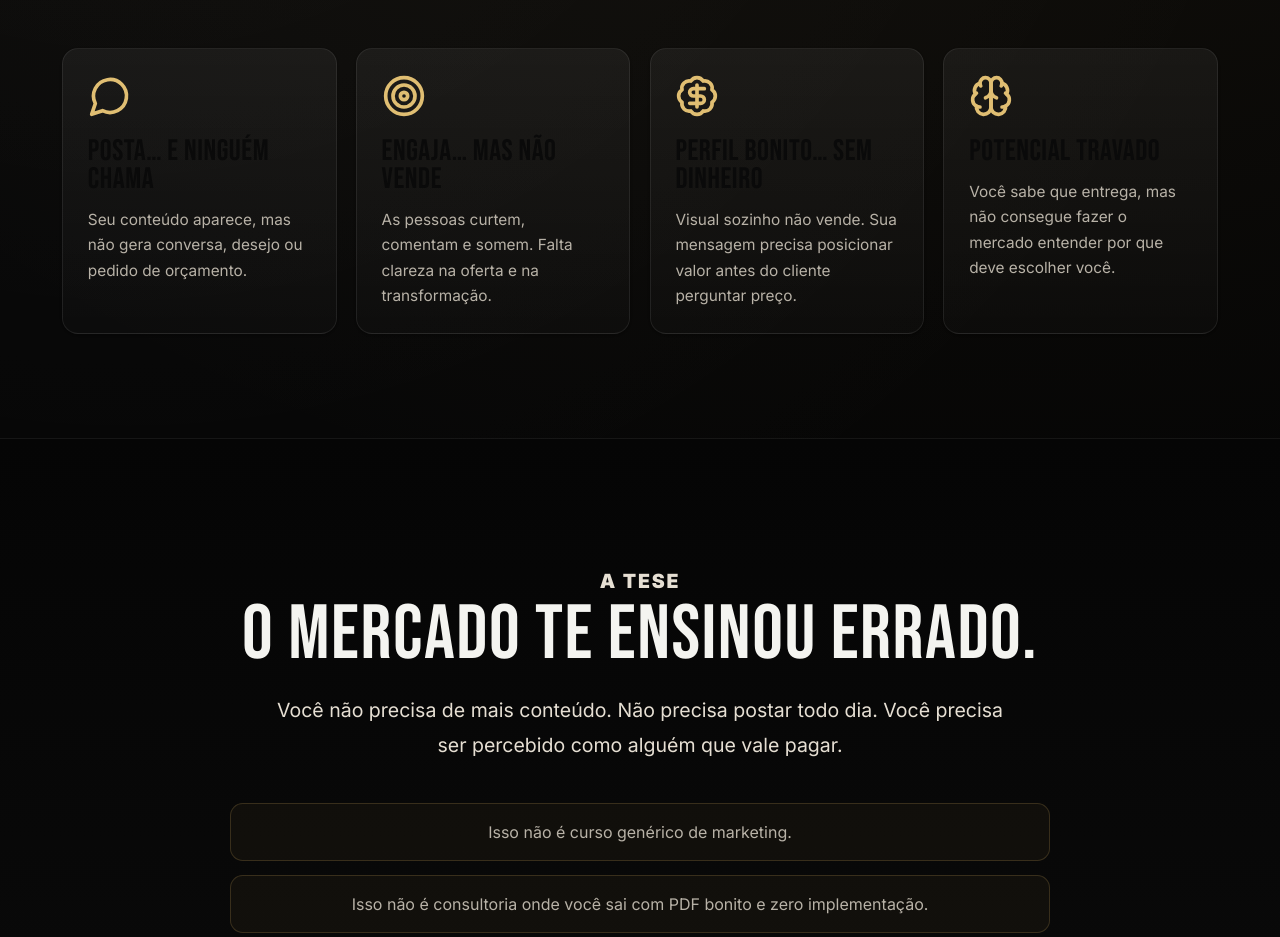
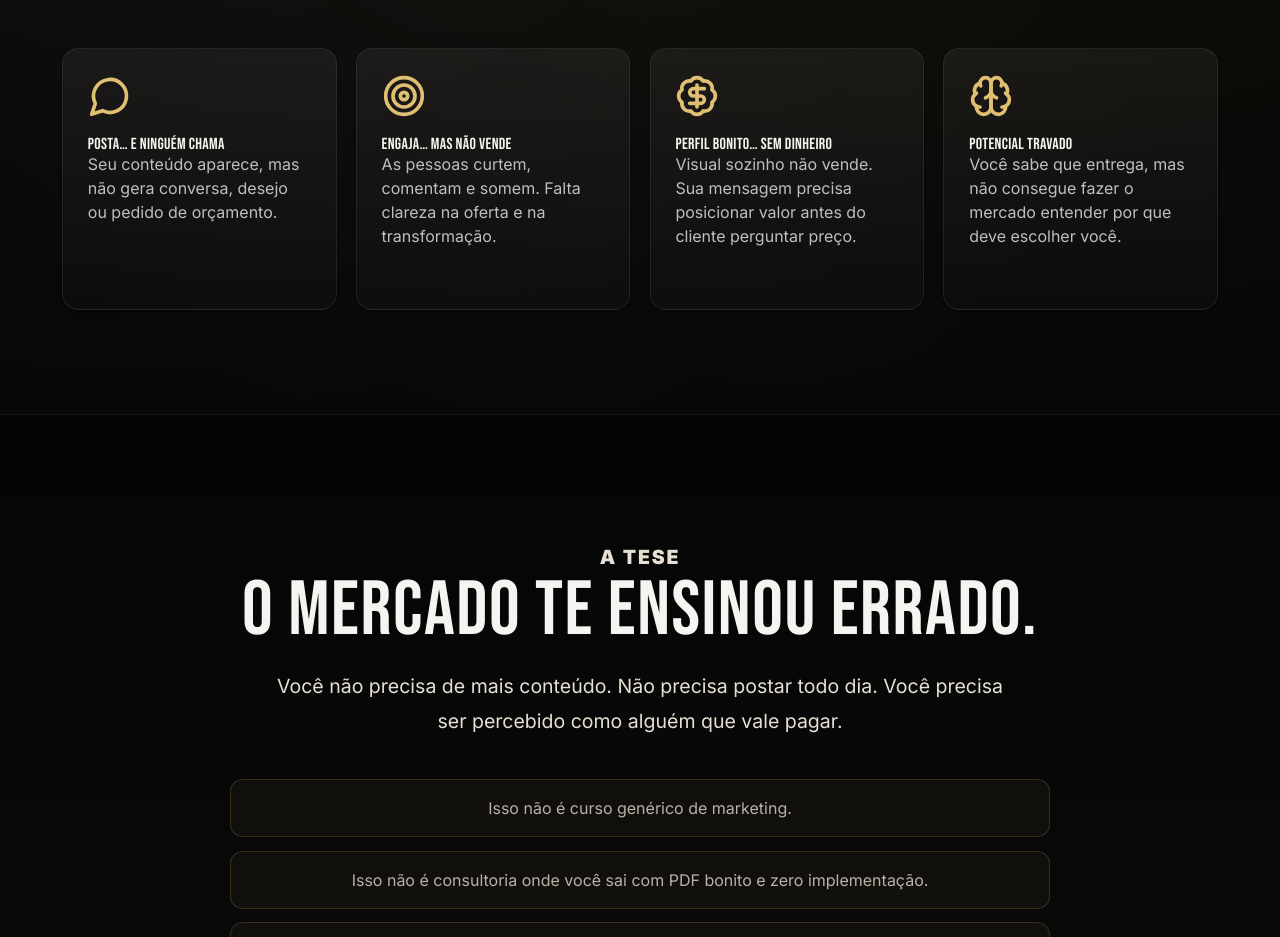
Before and after one commit to guilherrmehhh-coder/thecoffeebrands-site, a React (Create React App) app: page / in a window 1280 px wide. Shown: the part 1860-2797 px from the top of the page. Built offline with nearby package versions, Linux system fonts and the light colour scheme.

Commit message:
Update Landing.css

```diff
--- a/src/styles/Landing.css
+++ b/src/styles/Landing.css
@@ -174,8 +174,13 @@ p { margin: 0; }
 .problem-card:hover { transform: translateY(-8px); border-color: var(--line-strong) !important; }
 .problem-card-content { padding: 1.55rem; min-height: 260px; }
 .problem-icon { width: 44px; height: 44px; color: var(--gold-light); margin-bottom: 1.2rem; }
-.problem-card h3 { font-size: 1.85rem; margin-bottom: 0.85rem; }
-.problem-card p { color: var(--muted); line-height: 1.65; font-size: 0.96rem; }
+.problem-card h3 {
+  color: #F4F4F0; /* branco suave */
+}
+
+.problem-card p {
+  color: #BFBFBF; /* cinza claro */
+}
 
 @media (max-width: 1024px) { .problem-grid { grid-template-columns: repeat(2, 1fr); } }
 @media (max-width: 640px) { .problem-grid { grid-template-columns: 1fr; } }
```
